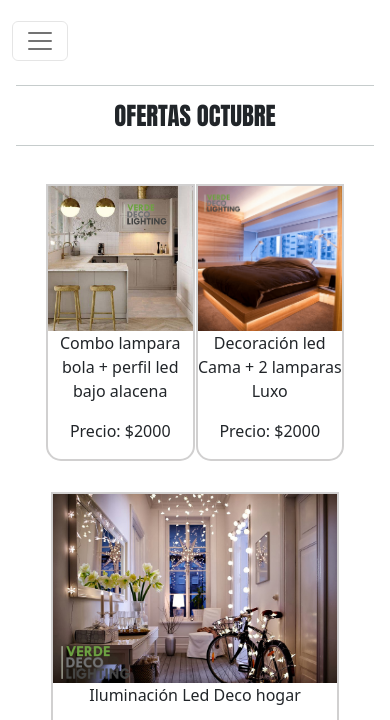
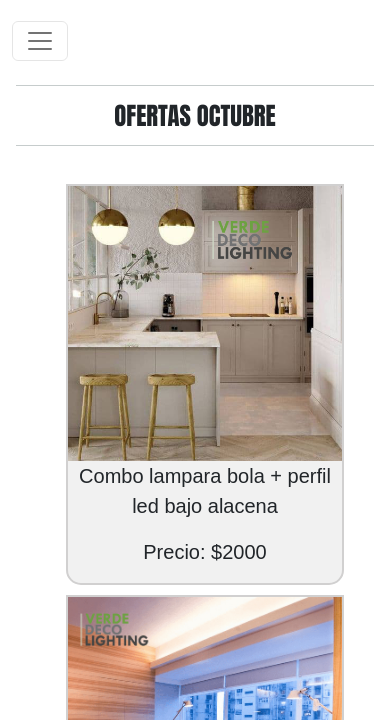
Before and after one commit to Ezequiel1980/EntregaFinal-Ezequiel-Fresch, a website: page pages/ofertas.html in a window 390 px wide. Shown: the part 96-816 px from the top of the page. Drawn offline with nearby package versions, Linux system fonts and the light colour scheme; a web font is replaced by a local one.

Commit message:
update-general

```diff
--- a/scss/_contacto.scss
+++ b/scss/_contacto.scss
@@ -9,6 +9,9 @@
         font-family: 'Oswald', sans-serif;
         padding-bottom: 10px;
         border-bottom: 1px solid #cdcccc;
+     }
+     .form input {
+      outline: none;
      }
      .form li {
         list-style-type: none;
--- a/scss/_mediaqueries.scss
+++ b/scss/_mediaqueries.scss
@@ -6,7 +6,23 @@
    nav ul li:hover {
       transform: none;
    }
+   .ofertas {
 
+      grid-template-rows: repeat(1, 1fr);
+      .offer-1 {
+         grid-column: 3/3;
+         grid-row: 1;
+      }
+      .offer-2 {
+         grid-column: 3/3;
+         grid-row: 2;
+      }
+      .offer-3 {
+         grid-column: 3/3;
+         grid-row: 3;
+
+      }
+   }
 
 
    .contact {
@@ -73,8 +89,6 @@
    nav ul li:hover {
       transform: none;
    }
-
-
 
    .contact {
 
--- a/scss/_ofertas.scss
+++ b/scss/_ofertas.scss
@@ -1,9 +1,9 @@
-
+main {
 .ofertas {
     padding: 30px;
     display: grid;
     grid-template-columns: repeat(2, 1fr);
-    grid-gap: 1px;
+    grid-gap: 10px;
     text-align: center;
 
  }
@@ -19,9 +19,9 @@
  }
 
  .offer-1 {
-
     grid-column: 1 / 2;
     grid-row: 1;
+    background-color: $color-card;
     border: 2px solid rgb(209, 208, 208);
     border-radius: 15px;
     border-top-left-radius: 0;
@@ -31,6 +31,7 @@
  .offer-2 {
     grid-column: 2 / 2;
     grid-row: 1;
+    background-color: $color-card;
     border: 2px solid rgb(209, 208, 208);
     border-radius: 15px;
     border-top-left-radius: 0;
@@ -39,11 +40,15 @@
 
  .offer-3 {
     grid-column: 1 / 3;
-    margin: 30px 5px;
+    background-color: $color-card;
+    margin: 5px 5px;
     border: 2px solid rgb(209, 208, 208);
     border-radius: 15px;
     border-top-left-radius: 0;
     border-top-right-radius: 0;
-
-
 }
+.description {
+    font-family: $fuente2;
+    font-size: 20px;
+   }
+}
--- a/scss/_variables.scss
+++ b/scss/_variables.scss
@@ -2,4 +2,5 @@ $separacion: 1rem;
 $margen: 1rem;
 $fuente1: 'Oswald', sans-serif;
 $fuente2: 'roboto+condensed', sans-serif;
-$bordes: 1px solid #c6cccc
+$bordes: 1px solid #c6cccc;
+$color-card: #cdcccc46;
```
Also changed, not shown: css/main.css.
